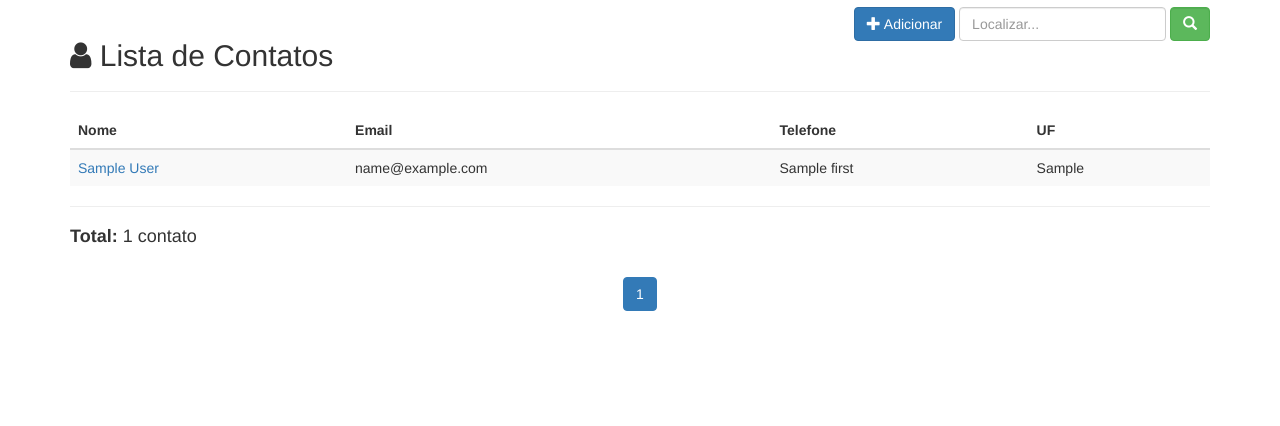
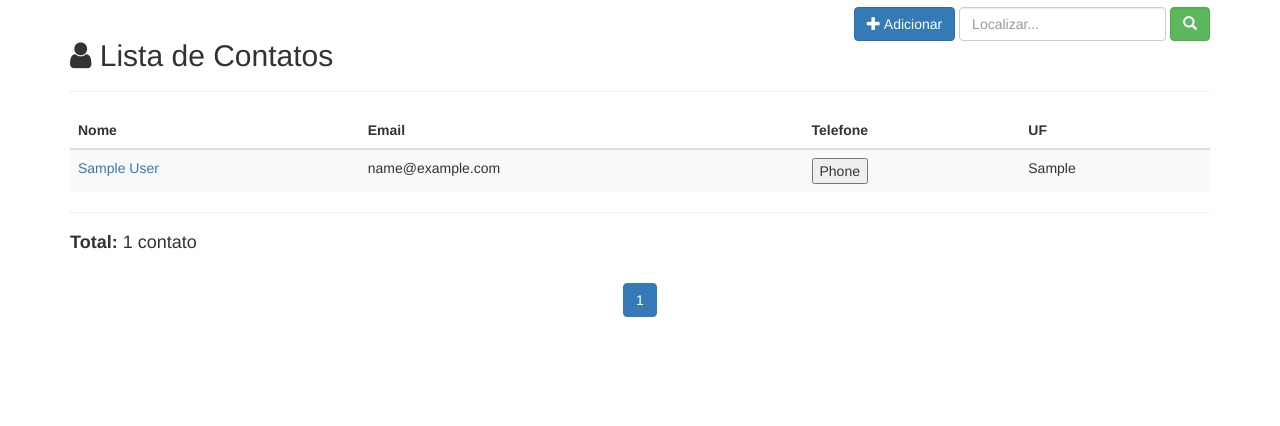
Before and after one commit to rg3915/front-dj-learning, a Django app: template myproject/core/templates/core/person_list.html in a window 1280 px wide. Shown: the part 51-477 px from the top of the page. Run offline with Django 3.2, Linux system fonts and the light colour scheme; the template is opened without the code that fills it: most values are stand-ins (such as "Sample title", 1, 10 or a date in 2020); some libraries are stand-ins or nearby versions.

Commit message:
Retornando os telefones via JS.

```diff
--- a/myproject/core/templates/core/person_list.html
+++ b/myproject/core/templates/core/person_list.html
@@ -22,6 +22,11 @@
 <h2><h2><i class="fa fa-user"></i> Lista de Contatos</h2>
 </div>
 
+<style>
+  .hide-phone{
+    display: none;
+  }
+</style>
 <div>
 {% if person_list %}
   <table class="table table-striped">
@@ -38,15 +43,10 @@
       <tr>
         <td><a href="{{ person.get_absolute_url }}">{{ person.full_name }}</a></td>
         <td>{{ person.email }}</td>
-        {% if person.phone_set.first %}
-          <td>{{ person.phone_set.first }}
-            {% if person.phone_set.count > 1 %}
-              <a href="{{ person.get_absolute_url }}">+{{ person.phone_set.count|add:"-1" }}</a>
-            {% endif %}
-          </td>
-        {% else %}
-          <td>---</td>
-        {% endif %}
+        <td><button class='js-phone'>Phone</button></td>
+        {% for p in person.phone_set.all %}
+          <td class='hide-phone'>{{ p }}</td>
+        {% endfor %}
         <td>{{ person.get_uf_display }}</td>
       </tr>
     {% endfor %}
@@ -57,6 +57,16 @@
 {% endif %}
 </div>
 
+<script>
+  $('.js-phone').click(function(){
+    var $this = $(this)
+    $this.parent().siblings().filter('.hide-phone').show()
+    $this.hide()
+
+  });
+</script>
+
+
 <hr>
 <div>
 <h4><b>Total:</b> {{ page_obj.paginator.count }} contato{{ page_obj.paginator.count|pluralize }}</h4>
```
